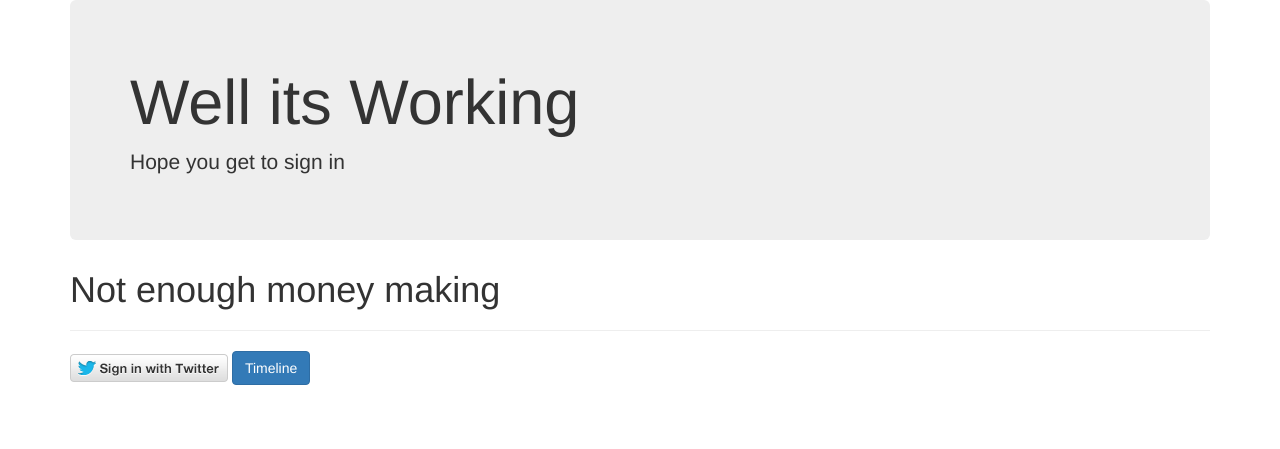
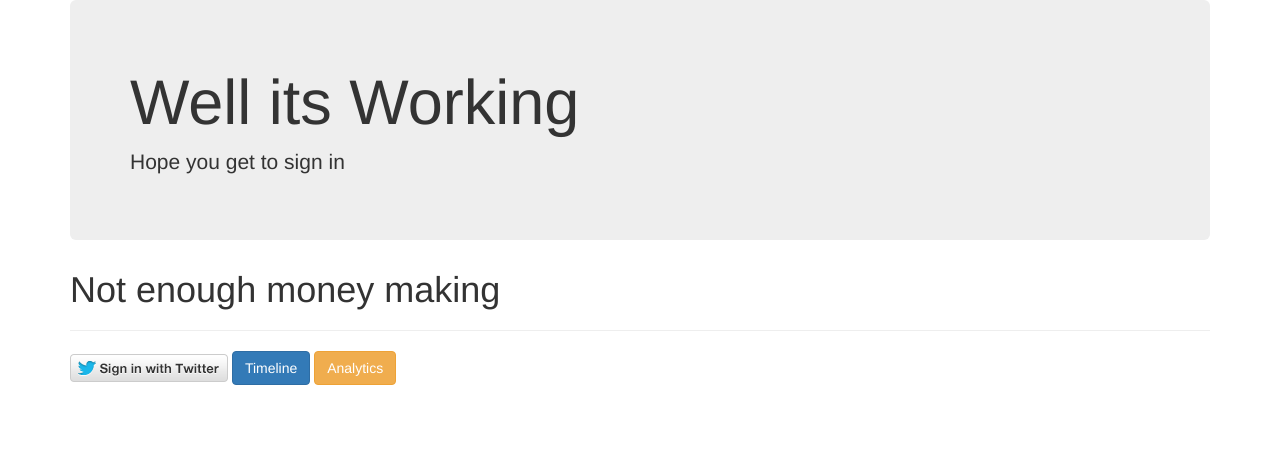
Before and after one commit to KyealLawrence/WebProjectTwitter, a Flask app: page / in a window 1280 px wide. Shown: the top 449 px of the page. Run offline with Flask 2, Linux system fonts and the light colour scheme; some libraries are stand-ins or nearby versions.

Commit message:
login page to analytics and homeoage update

```diff
--- a/templates/index.html
+++ b/templates/index.html
@@ -20,6 +20,7 @@
       <img border="0" alt="Login IN" src="/static/images/sign-in-with-twitter-gray.png">
     </a>
     <a href ="/timeline"><button  type="button" class="btn btn-primary">Timeline</button></a>
+    <a href ="/analytics"><button  type="button" class="btn btn-warning">Analytics</button></a>
 </div>
   {% block content %}
      {% endblock %}
```
